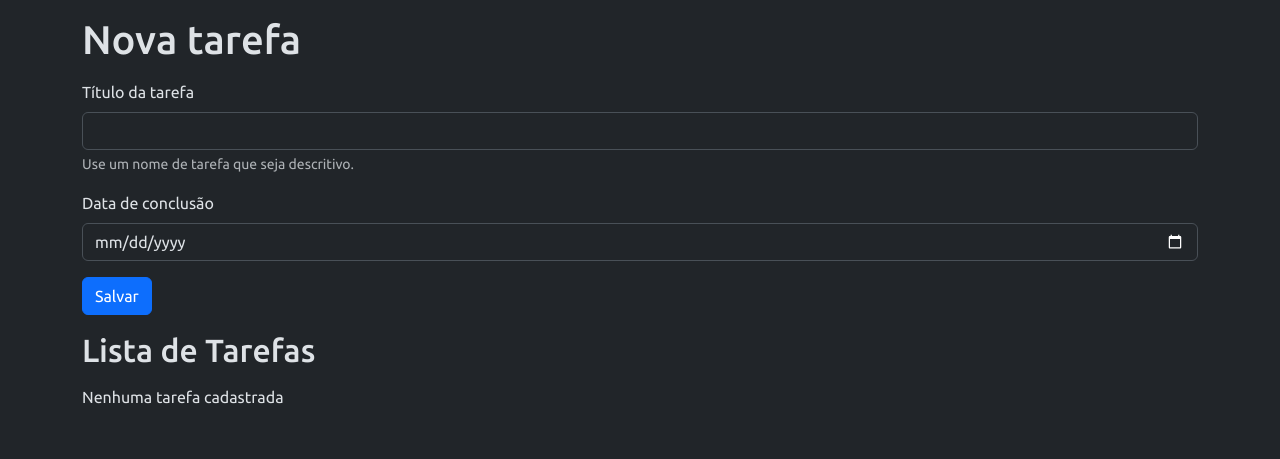
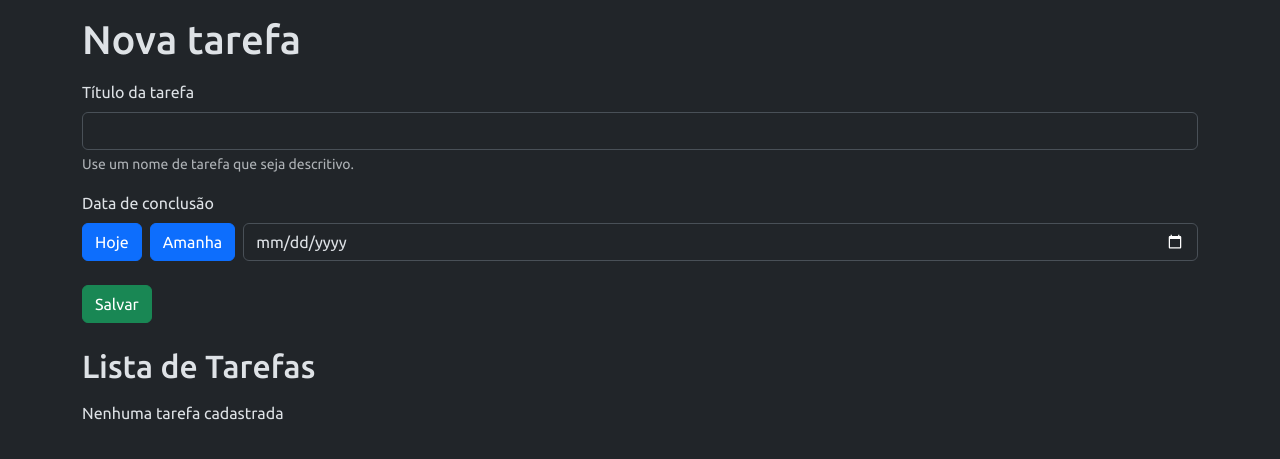
Before and after one commit to JoaoRoccella/agenda, a Flask app: page /agenda in a window 1280 px wide. Shown: the top 459 px of the page. Run offline with Flask 3, Linux system fonts and the light colour scheme; data that the repository does not hold is empty.

Commit message:
feat: adicionados controles de data e exibição (UI)

```diff
--- a/app.py
+++ b/app.py
@@ -8,7 +8,7 @@ init_db()
 
 @app.route('/')
 def home():
-    return render_template('home.html', titulo='Home')
+    return redirect(url_for('agenda'))
 
 @app.route('/agenda', methods=['GET', 'POST'])
 def agenda():
--- /dev/null
+++ b/static/scripts.js
@@ -0,0 +1,17 @@
+const btnHoje = document.getElementById('btnHoje');
+const btnAmanha = document.getElementById('btnAmanha');
+
+btnHoje.addEventListener('click', () => {
+    const hoje = new Date();
+    const hojeFormatado = hoje.toISOString().split('T')[0];
+    const inputDataConclusao = document.getElementById('data-conclusao');
+    inputDataConclusao.value = hojeFormatado;
+});
+
+btnAmanha.addEventListener('click', () => {
+    const amanha = new Date();
+    amanha.setDate(amanha.getDate() + 1);
+    const amanhaFormatado = amanha.toISOString().split('T')[0];
+    const inputDataConclusao = document.getElementById('data-conclusao');
+    inputDataConclusao.value = amanhaFormatado;
+});
--- a/templates/agenda.html
+++ b/templates/agenda.html
@@ -12,14 +12,20 @@
 
         <div class="mb-3">
             <label for="data-conclusao" class="form-label">Data de conclusão</label>
-            <input type="date" class="form-control" name="data-conclusao" id="data-conclusao" value="{{ tarefa_selecionada.data_conclusao if tarefa_selecionada else '' }}">
+            <div class="d-flex align-items-center gap-2">
+                <button type="button" class="btn btn-primary" id="btnHoje">Hoje</button>
+                <button type="button" class="btn btn-primary" id="btnAmanha">Amanha</button>
+                <input type="date" class="form-control" name="data-conclusao" id="data-conclusao" value="{{ tarefa_selecionada.data_conclusao if tarefa_selecionada else '' }}">
+            </div>
         </div>
 
-        <button type="submit" class="btn btn-primary">Salvar</button>
+        <div class="my-4">
+            <button type="submit" class="btn btn-success">Salvar</button>
 
-        {% if tarefa_selecionada %}
-            <a href="{{ url_for('agenda') }}" class="btn btn-secondary">Cancelar</a>
-        {% endif %}
+            {% if tarefa_selecionada %}
+                <a href="{{ url_for('agenda') }}" class="btn btn-secondary">Cancelar</a>
+            {% endif %}
+        </div>
     </form>
 
     <h2 class="my-3">Lista de Tarefas</h2>
@@ -28,9 +34,17 @@
 
         <ul class="list-group list-group-flush">
             {% for tarefa in tarefas %}
-                <li class="list-group-item d-flex justify-content-between align-items-center">{{ tarefa.titulo_tarefa }} - {{ tarefa.data_conclusao }}
-                    <a href="{{ url_for('delete', idTarefa=tarefa.id_tarefa) }}" class="btn btn-outline-danger">🗑️ Apagar</a>
-                    <a href="{{ url_for('update', idTarefa=tarefa.id_tarefa) }}" class="btn btn-outline-primary">📝 Editar</a>
+                <li class="list-group-item d-flex justify-content-between align-items-center">
+                    <span class="w-25">
+                        {{ tarefa.titulo_tarefa }}
+                    </span>
+                    <span>
+                        📆 {{ tarefa.data_conclusao }}
+                    </span>
+                    <span>
+                        <a href="{{ url_for('update', idTarefa=tarefa.id_tarefa) }}" class="btn btn-outline-primary">✏️ Editar</a>
+                        <a href="{{ url_for('delete', idTarefa=tarefa.id_tarefa) }}" class="btn btn-outline-danger">🗑️ Apagar</a>
+                    </span>
                 </li>
             {% endfor %}
         </ul>
--- a/templates/base.html
+++ b/templates/base.html
@@ -6,6 +6,7 @@
     <title>{{ titulo }}</title>
     <link rel="stylesheet" href="{{ url_for('static', filename='style.css') }}">
     <link href="https://cdn.jsdelivr.net/npm/bootstrap@5.3.8/dist/css/bootstrap.min.css" rel="stylesheet" integrity="sha384-sRIl4kxILFvY47J16cr9ZwB07vP4J8+LH7qKQnuqkuIAvNWLzeN8tE5YBujZqJLB" crossorigin="anonymous">
+    <script src="{{ url_for('static', filename='scripts.js') }}" defer></script>
 </head>
 <body class="container">
     <h1 class="mt-3">{{ titulo }}</h1>
```
